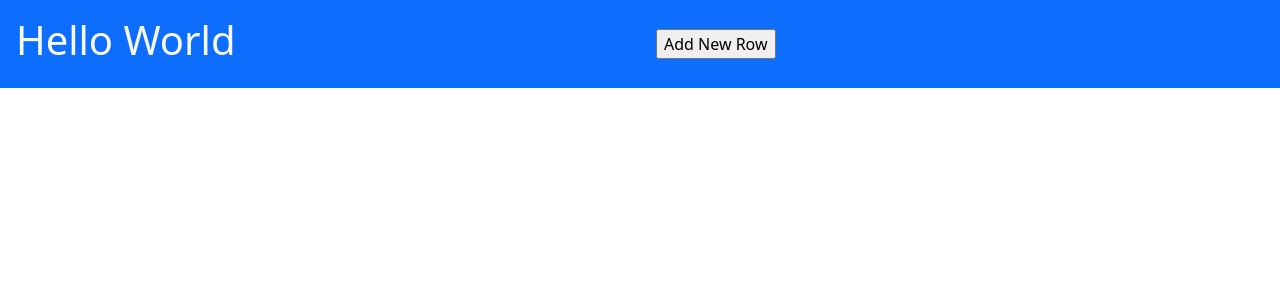
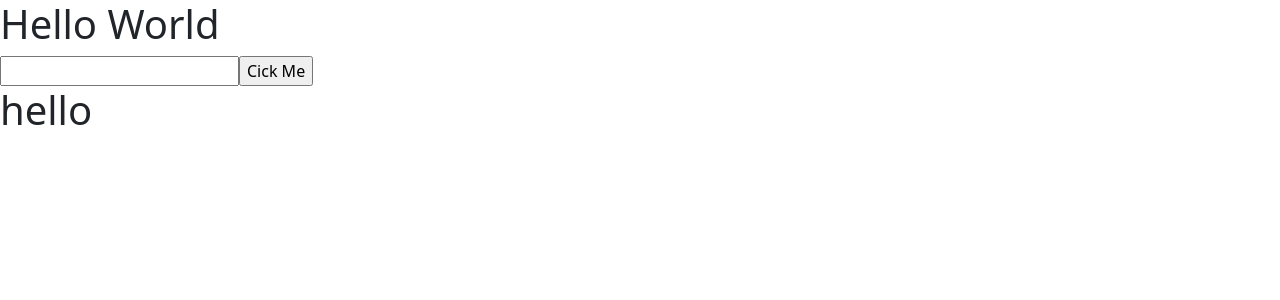
Before and after one commit to dac-2022/day16-my-react-app, a React (Create React App) app: page / in a window 1280 px wide. Shown: the top 300 px of the page. Built offline with nearby package versions, Linux system fonts and the light colour scheme.

Commit message:
basic input operation.

```diff
--- a/src/App.js
+++ b/src/App.js
@@ -1,38 +1,27 @@
-import { useState } from "react";
+import { useRef, useState } from "react";
 
 function App() {
-  let [list, setList] = useState([]);
+  let textRef = useRef();
+  let [username, setUsername] = useState("hello");
 
-  const addNewRow = () => {
-    const newList = [...list, ""];
-    console.log(newList);
+  const clickMe = () => {
+    // document.querySelector("#id1") == textRef.current
+    // alert(textRef.current.value);
 
-    // As soon as this method is getting called
-    // Virtual DOM rerender the blocks.
-    setList(newList);
+    console.log(textRef);
+
+    setUsername(username + " " + textRef.current.value);
+    textRef.current.value = "";
   };
 
   return (
-    <div className="container-fluid">
-      <div className="row bg-primary align-items-center">
-        <div className="col text-light p-3">
-          <h1>Hello World</h1>
-        </div>
-        <div className="col ">
-          <input type="button" value="Add New Row" onClick={addNewRow} />
-        </div>
-      </div>
+    <div>
+      <h1>Hello World</h1>
 
-      {list.map((item, index) => (
-        <div key={index} className="row">
-          <div className="col alert alert-primary mb-1">
-            Lorem ipsum dolor sit amet consectetur adipisicing elit. Quae eius
-            architecto amet tempore facilis aliquid odio alias incidunt error,
-            earum, delectus ipsa itaque dolore, suscipit expedita cupiditate
-            voluptatum? Laudantium, sint.
-          </div>
-        </div>
-      ))}
+      <input ref={textRef} type="text" />
+      <input type="button" value="Cick Me" onClick={clickMe} />
+
+      <h1>{username}</h1>
     </div>
   );
 }
```
